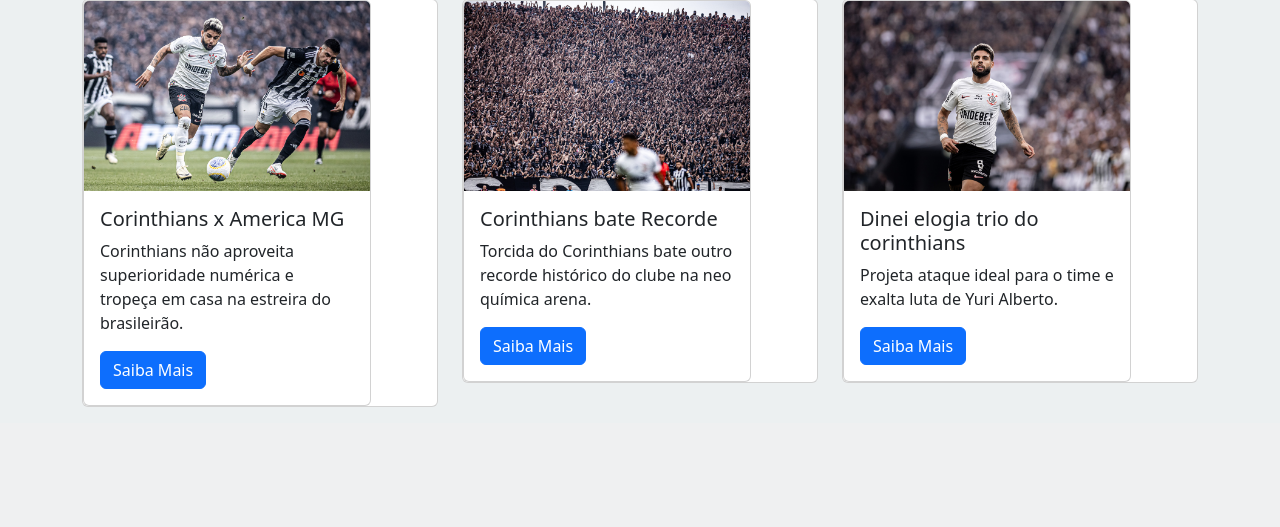
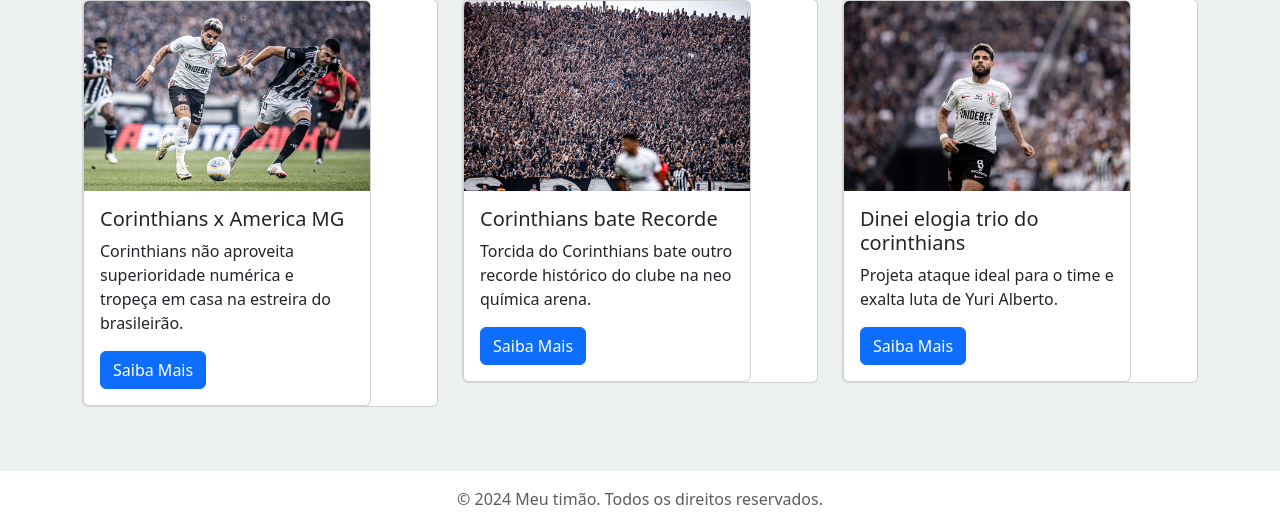
Before and after one commit to FaelSantoss/challenge2_classPW, a Flask app: page / in a window 1280 px wide. Shown: the part 824-1351 px from the top of the page. Before the commit the page ends 1231 px from the top, so only its background shows below. Run offline with Flask 3, Linux system fonts and the light colour scheme.

Commit message:
add footer

```diff
--- a/project/templates/homepage.html
+++ b/project/templates/homepage.html
@@ -98,7 +98,7 @@
         <h2 class="display-4">Veja mais sobre</h2>
       </div>
 
-      <div class="container">
+      <div class="container mb-5">
         <div class="row">
           <div class="col-sm-4">
             <div class="card mb-3">
@@ -142,5 +142,12 @@
       {% block script %}
       <script src="https://cdn.jsdelivr.net/npm/bootstrap@5.3.3/dist/js/bootstrap.bundle.min.js" integrity="sha384-YvpcrYf0tY3lHB60NNkmXc5s9fDVZLESaAA55NDzOxhy9GkcIdslK1eN7N6jIeHz" crossorigin="anonymous"></script>
       {% endblock %}
+      {% block footer %}
+      <footer class="footer py-3 bg-white" style="margin-top: 40px;">
+        <div class="container text-center">
+            <span class="text-muted">© 2024 Meu timão. Todos os direitos reservados.</span>
+        </div>
+    </footer>
+      {% endblock %}
 </body>
 </html>
```
